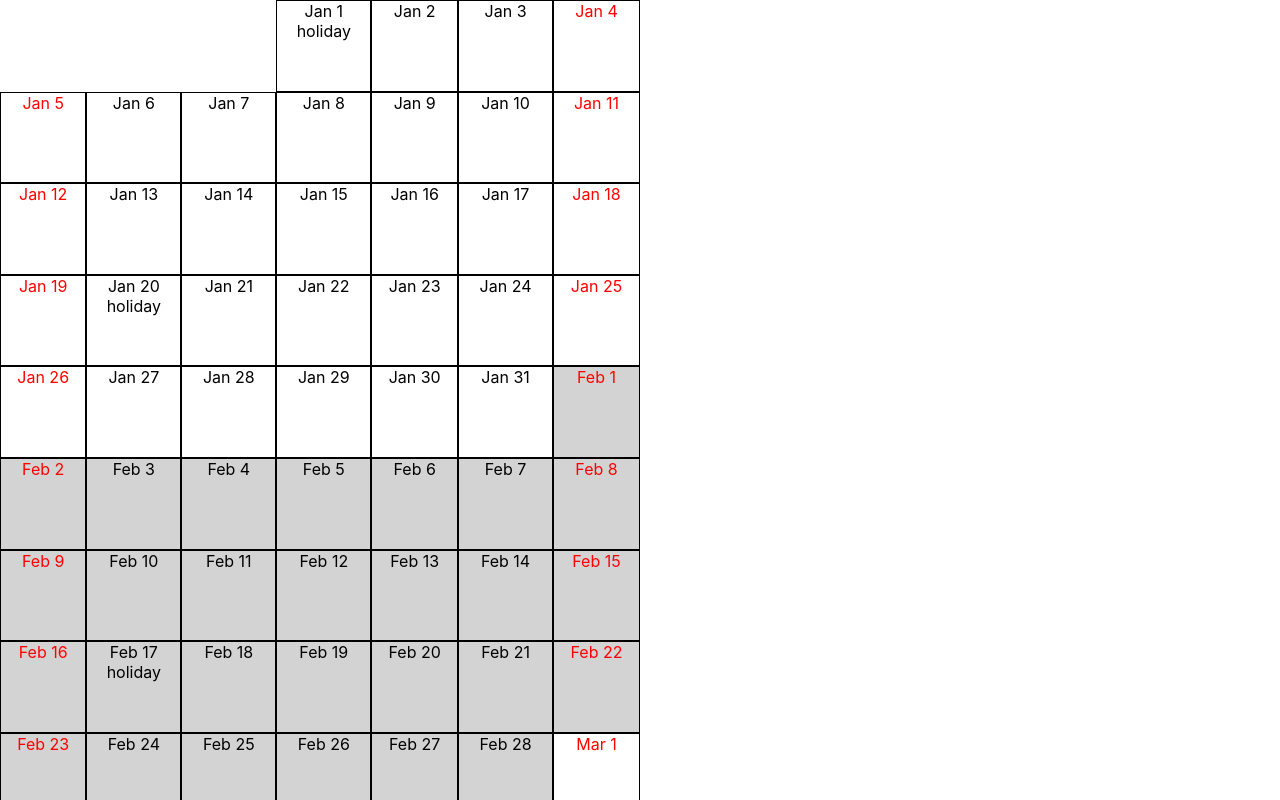
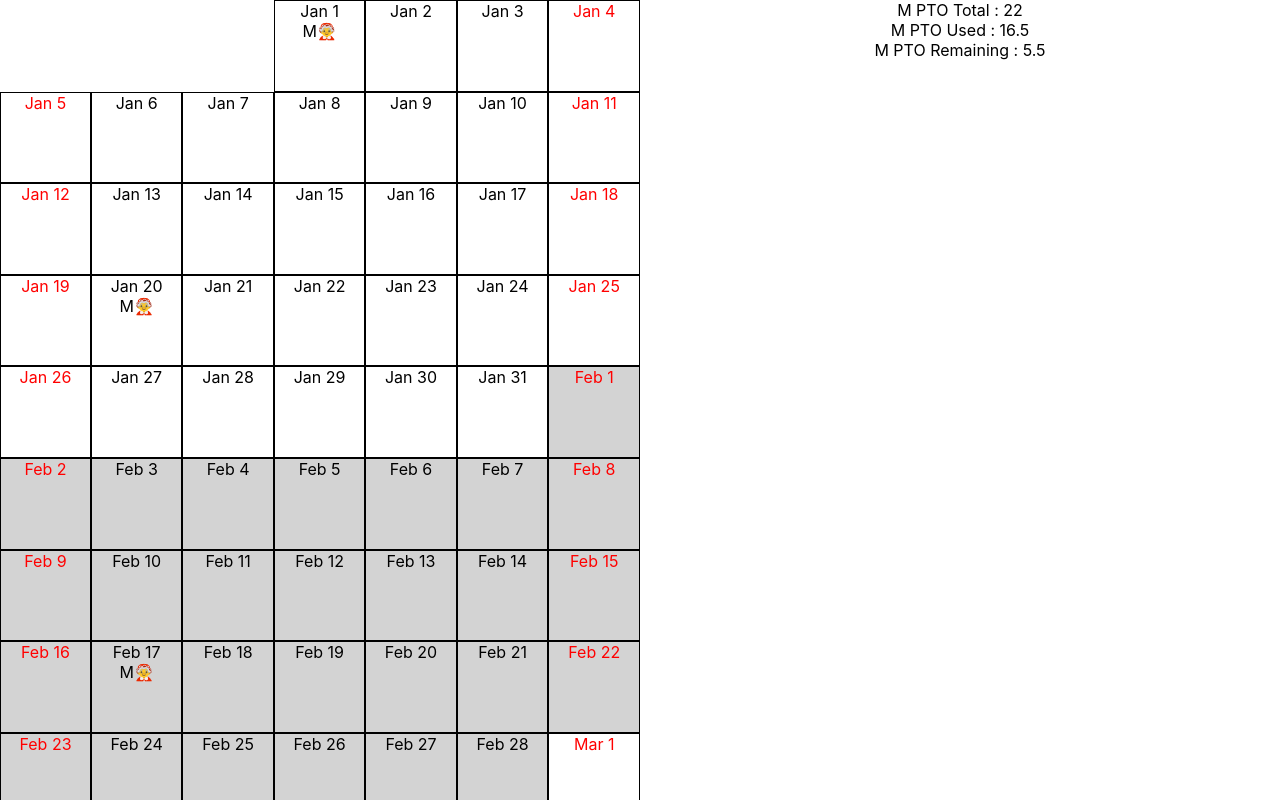
Before and after one commit to athomasbianchi/vaca-cal, a React (Vite) app: page / in a window 1280 px wide. Built offline with nearby package versions, Linux system fonts and the light colour scheme.

Commit message:
continue move to redux

```diff
--- a/src/features/calendar/Calendar.tsx
+++ b/src/features/calendar/Calendar.tsx
@@ -6,23 +6,6 @@ import {
 import dayjs from "dayjs"
 import dayOfYear from 'dayjs/plugin/dayOfYear' // ES 2015
 dayjs.extend(dayOfYear)
-
-// import { useState } from "react"
-
-// const mHolidaysSet = new Set([
-//   '01-01',
-//   '01-20',
-//   '02-17',
-//   '05-26',
-//   '06-19',
-//   '07-04',
-//   '09-01',
-//   '10-13',
-//   '11-11',
-//   '11-27',
-//   '11-28',
-//   '12-25'
-// ]);
 
 const tHolidaysSet = new Set([
   '01-01',
@@ -37,36 +20,6 @@ const tHolidaysSet = new Set([
   '12-30',
   '12-31'
 ])
-
-// const mLocked = new Set([
-//   '03-27',
-//   '03-28',
-//   '06-20',
-//   '06-30',
-//   '07-01',
-//   '07-02',
-//   '07-03',
-//   '07-17',
-//   '07-18',
-//   '07-31',
-//   '08-01',
-//   '08-13',
-//   '08-14',
-//   '08-15',
-//   '08-21',
-//   '08-22',
-//   '12-24',
-// ])
-
-// const mPenciled = new Set([
-//   '09-19',
-//   '10-10',
-//   '11-10',
-//   '12-26',
-//   '12-29',
-//   '12-30',
-//   '12-31'
-// ])
 
 
 const tLocked = new Set([
@@ -102,8 +55,6 @@ const today = dayjs()
 
 export const Calendar = (): JSX.Element => {
   const dispatch = useAppDispatch()
-  const mCalendar = useAppSelector(selectMdates)
-  console.log(mCalendar)
 
   return (
     <>
@@ -128,7 +79,6 @@ export const Calendar = (): JSX.Element => {
             const day = date.day()
             const month = date.month()
             const mmdd_date = date.format('MM-DD')
-            const mDate = mCalendar[mmdd_date]
 
             return (
               <div
@@ -140,14 +90,12 @@ export const Calendar = (): JSX.Element => {
                   color: day === 0 || day === 6 ? "red" : '',
                   border: today.isSame(date, 'day') ? "black 5px solid" : 'black 1px solid',
                 }}
+                onClick={
+                  () => {console.log(mmdd_date)}
+                }
               >
                 <div>{date.format("MMM D")}</div>
-                <div>
-                  {/* {mHoliday && "M🤶"}
-                  {mLock && "M🔒"}
-                  {mPencil && "M✏️"} */}
-                  {mDate && mDate.type}
-                </div>
+                <MarcySwatch date={mmdd_date} />
                 {/* <div>
                   {tHoliday && "T🎅"}
                   {tLock && "T🔒"}
@@ -162,9 +110,7 @@ export const Calendar = (): JSX.Element => {
             height: '100vh',
           }}
         >
-          {/* M Total: {calculateMPTO(mPenciled, mLocked).totalCount}
-          M locked: {calculateMPTO(mPenciled, mLocked).lockedCount}
-          M penciled: {calculateMPTO(mPenciled, mLocked).penciledCount} */}
+          <Data />
         </div>
 
       </div>
@@ -174,30 +120,64 @@ export const Calendar = (): JSX.Element => {
 
 }
 
-const calculateMPTO = (penciled: Set<string>, locked: Set<string>) => {
+const Data = (): JSX.Element => {
+  const mCalendar = useAppSelector(selectMdates)
+  const totals = calculateMPTO(mCalendar)
+
+  return (
+    <>
+    <div>
+      M PTO Total : 22
+    </div>
+    <div>
+      M PTO Used : {totals.totalCount}
+    </div>
+    <div>
+      M PTO Remaining : {22 - totals.totalCount}
+    </div>
+    </>
+  )
+}
+
+const MarcySwatch = ({ date }): JSX.Element => {
+  const mCalendar = useAppSelector(selectMdates)
+  const data = mCalendar[date]
+  const type = data?.type
+
+
+  return (
+    <div>
+      {type === 'holiday' && "M🤶"}
+      {type === 'locked' && "M🔒"}
+      {type === 'penciled' && "M✏️"}
+    </div>
+  )
+}
+
+const calculateMPTO = (dates: Object) => {
 
   let penciledCount = 0;
   let lockedCount = 0;
 
-  for (const date of penciled) {
+  for (const date in dates) {
+    const { type } = dates[date]
     const datejs = dayjs(`${date}-25`, 'MM-DD-YY')
     const dayNum = datejs.day()
     if (dayNum === 4 || dayNum === 5) {
-      penciledCount += .5
+      if (type === 'penciled') {
+        penciledCount += 0.5
+      }
+      if (type === 'locked') {
+        lockedCount += 0.5
+      }
     }
     else {
-      penciledCount += 1
-    }
-  }
-
-  for (const date of locked) {
-    const datejs = dayjs(`${date}-25`, 'MM-DD-YY')
-    const dayNum = datejs.day()
-    if (dayNum === 4 || dayNum === 5) {
-      lockedCount += .5
-    }
-    else {
-      lockedCount += 1
+      if (type === 'penciled') {
+        penciledCount += 1
+      }
+      if (type === 'locked') {
+        lockedCount += 1
+      }
     }
   }
 
```
